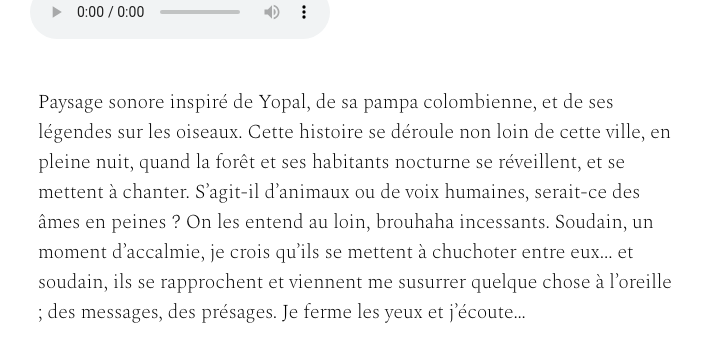
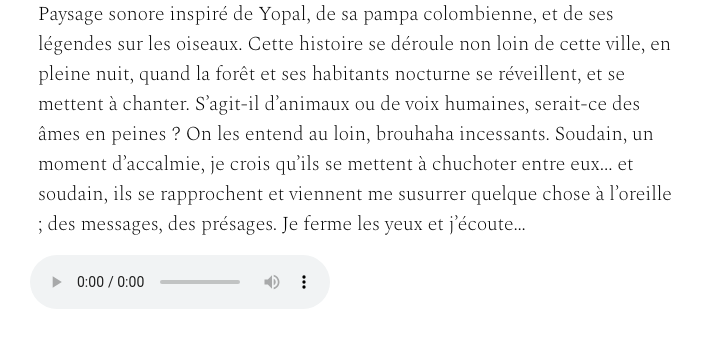
Before and after one commit to felixfritz7828/El-Silbon, a plain HTML site: page index.html in a window 1280 px wide. Shown: the part 768-1111 px from the top of the page, without its empty margins (0-704 px from the left). After the commit the page ends 1081 px from the top, so only its background shows below. Drawn offline with nearby package versions, Linux system fonts and the light colour scheme; a web font is replaced by a local one.

Commit message:
audio en bas

```diff
--- a/index.html
+++ b/index.html
@@ -31,14 +31,14 @@
         <div class="container">
             <div class="box3 grow2">
                 <h3 class="spectral_italic">
-                    <br> <br> El Silbón ; une nuit à Yopal  <br>
+                    <br> <br> El Silbón ; une nuit à Yopal
                 </h3>
+                    <p class="spectral">
+                        Paysage sonore inspiré de Yopal, de sa pampa colombienne, et de ses légendes sur les oiseaux. Cette histoire se déroule non loin de cette ville, en pleine nuit, quand la forêt et ses habitants nocturne se réveillent, et se mettent à chanter. S’agit-il d’animaux ou de voix humaines, serait-ce des âmes en peines ? On les entend au loin, brouhaha incessants. Soudain, un moment d’accalmie, je crois qu’ils se mettent à chuchoter entre eux... et soudain, ils se rapprochent et viennent me susurrer quelque chose à l’oreille ; des messages, des présages. Je ferme les yeux et j’écoute…<br>
+                    </p>
                 <audio controls>
                     <source src="el-silbon.mp3">
                 </audio>
-                    <p class="spectral">
-                       <br> Paysage sonore inspiré de Yopal, de sa pampa colombienne, et de ses légendes sur les oiseaux. Cette histoire se déroule non loin de cette ville, en pleine nuit, quand la forêt et ses habitants nocturne se réveillent, et se mettent à chanter. S’agit-il d’animaux ou de voix humaines, serait-ce des âmes en peines ? On les entend au loin, brouhaha incessants. Soudain, un moment d’accalmie, je crois qu’ils se mettent à chuchoter entre eux... et soudain, ils se rapprochent et viennent me susurrer quelque chose à l’oreille ; des messages, des présages. Je ferme les yeux et j’écoute…<br>
-                    </p>
             </div>
         </div>
     </body>
```
